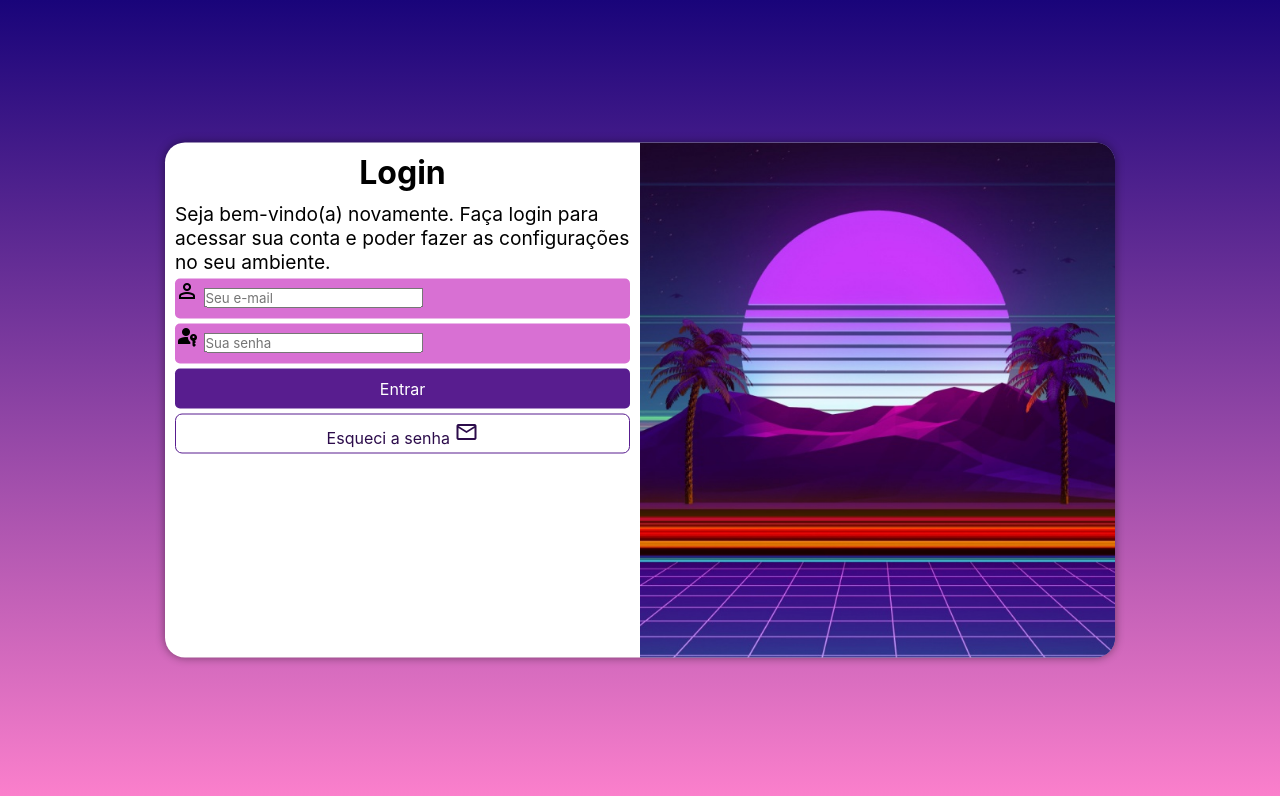
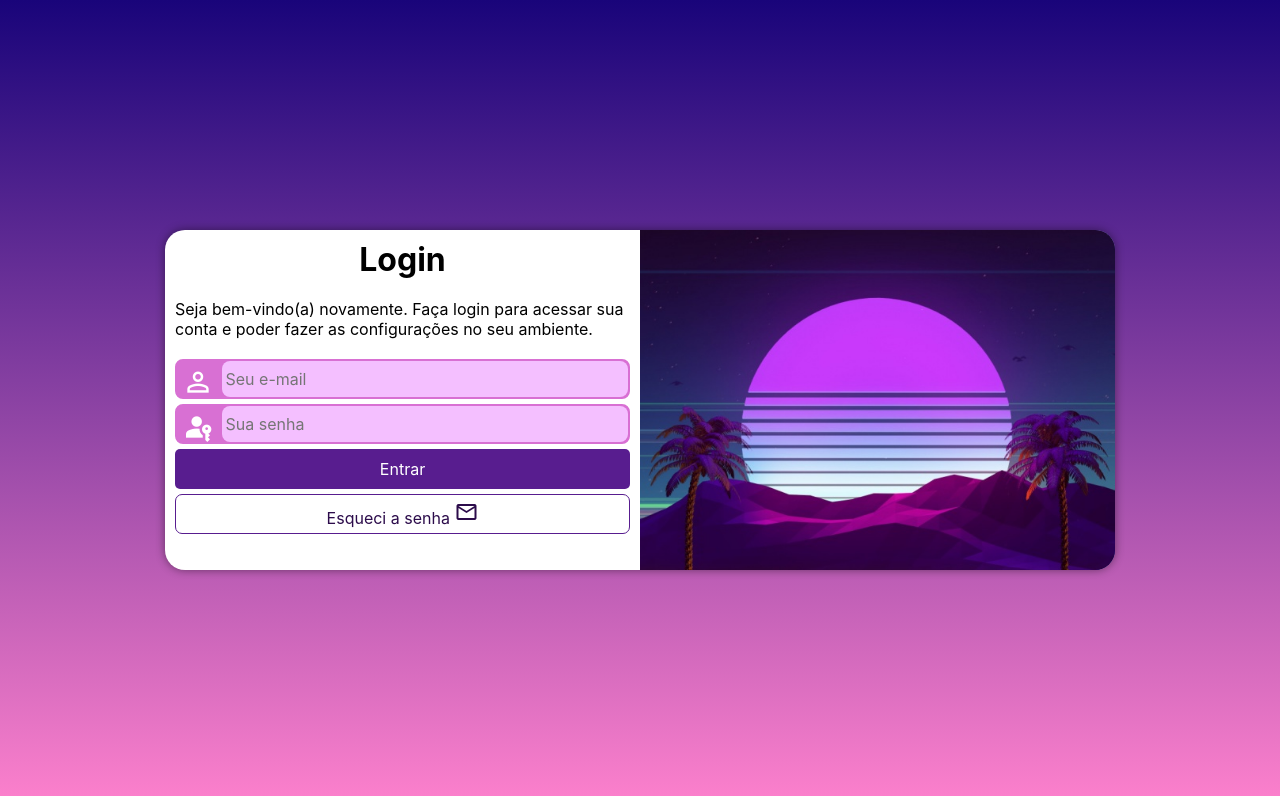
Before and after one commit to Kadu1818/projeto-login, a plain HTML site: page index.html in a window 1280 px wide. Drawn offline with nearby package versions, Linux system fonts and the light colour scheme.

Commit message:
Login finalizado

```diff
--- a/estilos/media-query.css
+++ b/estilos/media-query.css
@@ -18,6 +18,7 @@
 
     section#login {
         width: 80vw;
+        height: 290px;
     }
 
     section#login > div#imagem {
@@ -41,6 +42,7 @@
 
     section#login {
         width: 950px;
+        height: 340px;
     }
 
     section#login > div#imagem {
@@ -59,6 +61,7 @@
     }
 
     div#formulario > p {
-        font-size: 1.2em;
+        font-size: 1em;
+        margin: 20px 0px;
     }
 }
--- a/estilos/style.css
+++ b/estilos/style.css
@@ -23,7 +23,6 @@
     position: absolute;
     top: 50%;
     left: 50%;
-    transform: translate(-50%, -50%);
     overflow: hidden;
 
     background-color: white;
@@ -32,6 +31,7 @@
     border-radius: 20px;
     box-shadow: 0px 0px 10px rgba(0, 0, 0, 0.452);
 
+    transform: translate(-50%, -50%);
     transition: width 0.3s, height 0.3s;
     transition-timing-function: ease;
 }
@@ -59,15 +59,38 @@
 
 form > div.campo {
     background-color: rgb(216, 112, 211);
+    border: 2px solid rgb(216, 112, 211);
     display: block;
     width: 100%;
     height: 40px;
-    border-radius: 5px;
+    border-radius: 8px;
     margin: 5px 0px;
 }
 
 div.campo > label {
     display: none;
+}
+
+div.campo > span {
+    color: white;
+    font-size: 2em;
+    width: 40px;
+    padding: 5px;
+}
+
+div.campo > input {
+    background-color: rgb(244, 191, 255);
+    font-size: 1em;
+    width: calc(100% - 45px);
+    height: 100%;
+    border: 0px;
+    border-radius: 8px;
+    padding: 4px;
+    transform: translateY(-13px);
+}
+
+div.campo > input:focus-within {
+    background-color: white;
 }
 
 form > input[type=submit] {
```
